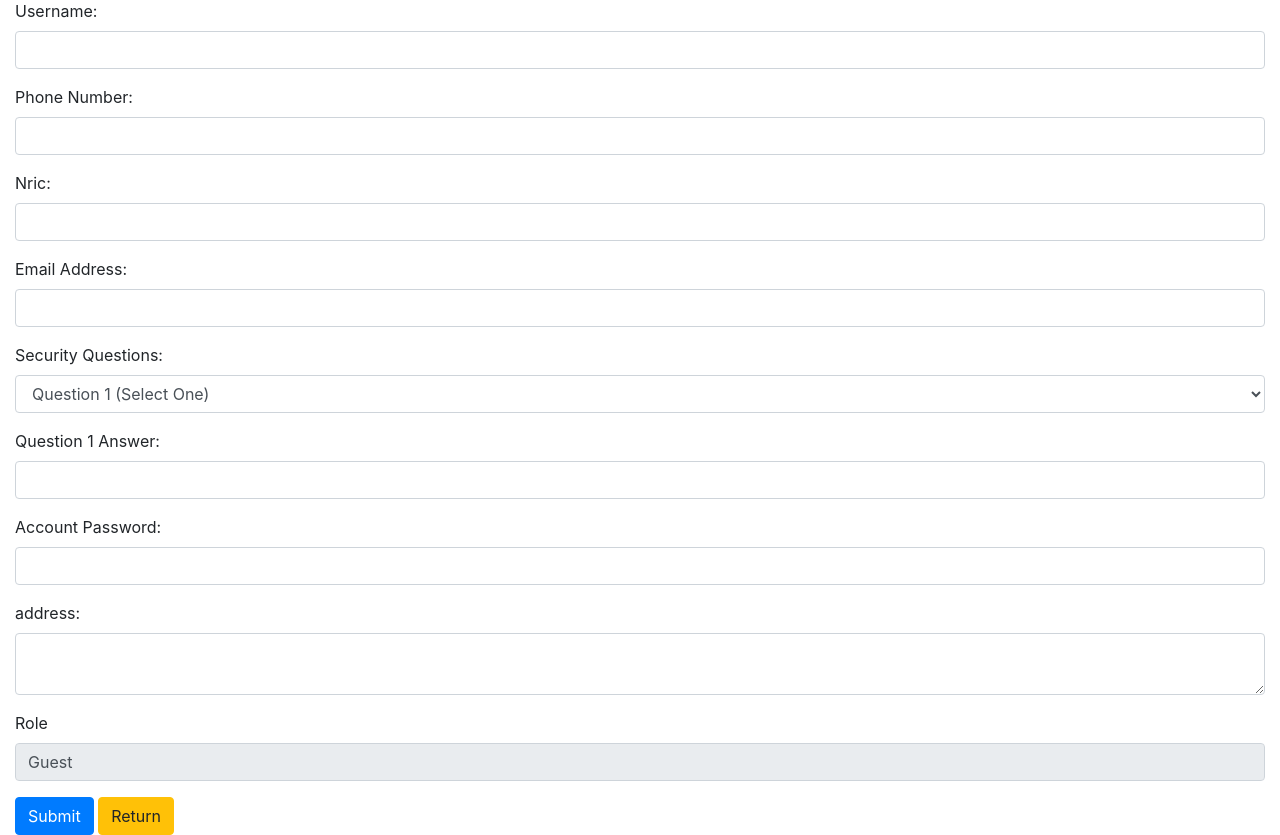
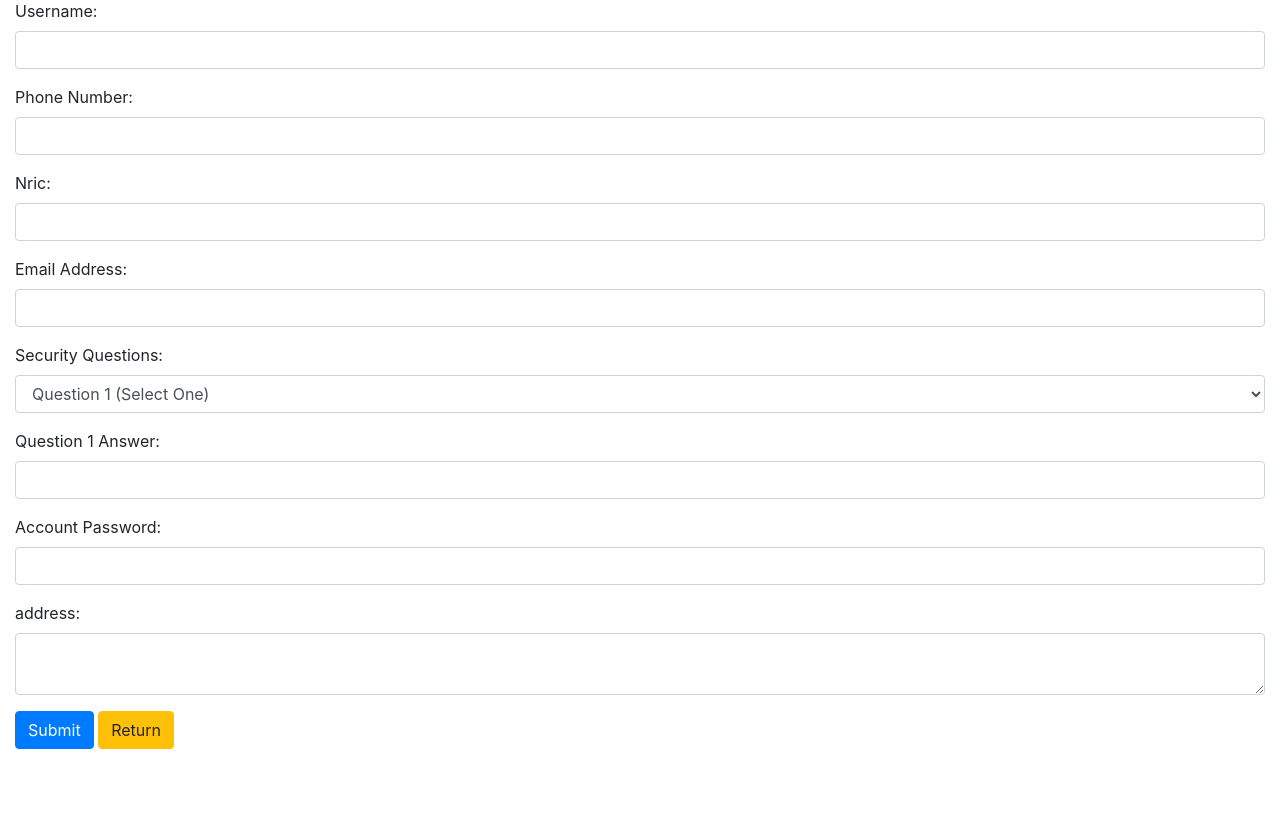
Before and after one commit to ZadeNova/SystemSecurityProject, a Flask app: page /Createloginuser in a window 1280 px wide. Shown: the part 76-911 px from the top of the page. After the commit the page ends 825 px from the top, so only its background shows below. Run offline with Flask 2, Linux system fonts and the light colour scheme; some libraries are stand-ins or nearby versions.

Commit message:
init app.route(def create_login_user) hardcode role = Guest
create login user form removed render field form.email

```diff
--- a/Templates/create_login_user_form.html
+++ b/Templates/create_login_user_form.html
@@ -34,9 +34,7 @@
       {{ render_field(form.Address, class="form-control") }}
     </div>
   </div>
-  <div class="form-group">
-    {{ render_field(form.role, class="form-control")  }}
-  </div>
+
   <div class = "msg">{{ msg }}</div>
    <input type="submit" value="Submit" class="btn btn-primary"/>
   <td><a href="/login" class="btn btn-warning">Return</a></td>
--- a/__init__.py
+++ b/__init__.py
@@ -295,7 +295,7 @@ def create_login_user():
         answer = request.form['Answers']
         password = request.form['Password']
         address = request.form['Address']
-        role = request.form['role']
+        role = 'Guest'
         # Check if account exists using MySQL
         cursor = mysql.connection.cursor(MySQLdb.cursors.DictCursor)
         print(username, phone_no, NRIC, email, security_questions, answer, password, address, role)
```
